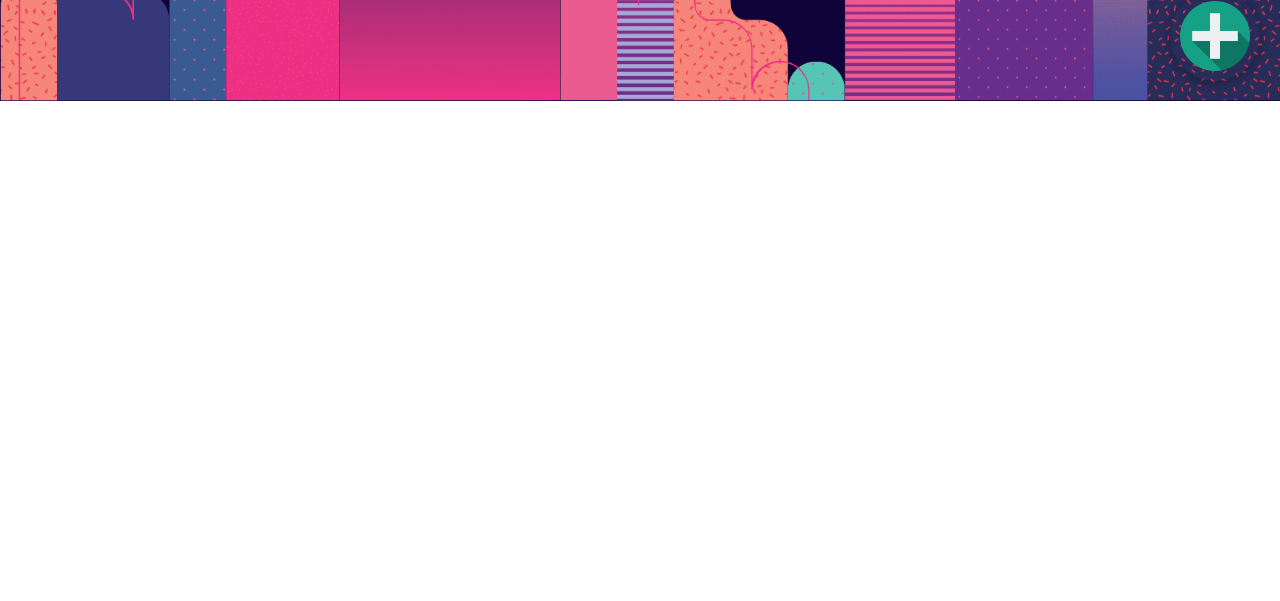
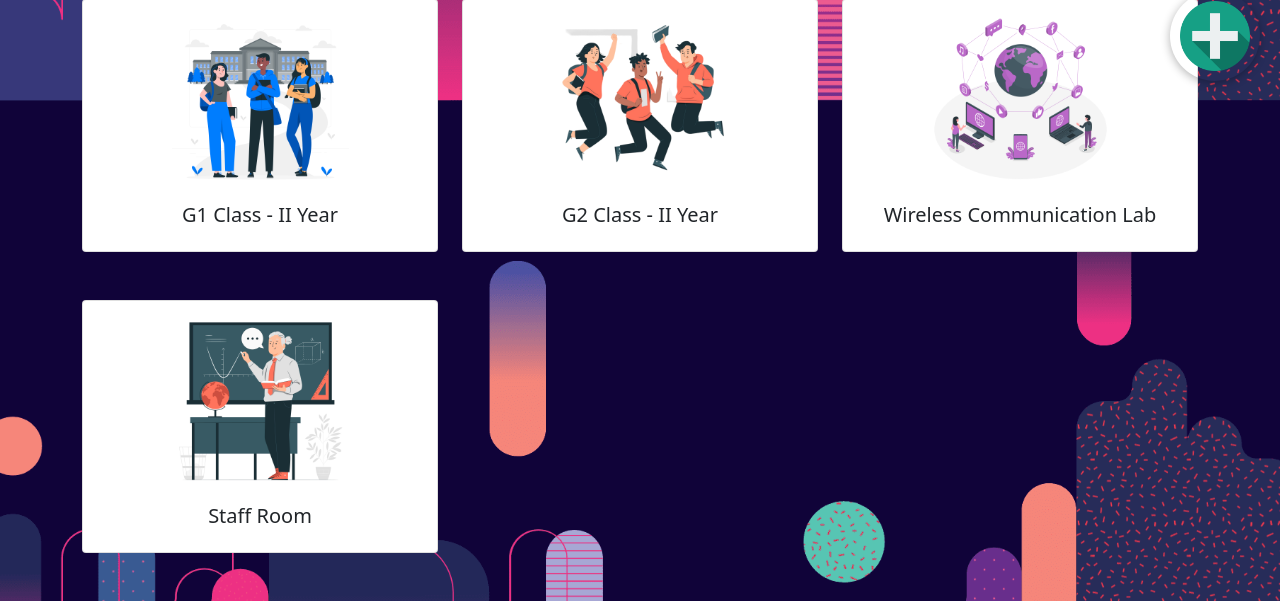
Before and after one commit to itsrahulg/Asset-management-and-tracking-system-, a Django app: page /dashboard in a window 1280 px wide. Shown: the part 699-1300 px from the top of the page. Before the commit the page ends 800 px from the top, so only its background shows below. Run offline with Django 5.2, Linux system fonts and the light colour scheme; a user stored in the database is signed in; grey boxes are pictures that could not be loaded.

Commit message:
added more locations to the admin dashboard

```diff
--- a/Project/AMTSapp/templates/AMTSapp/administrator_dashboard.html
+++ b/Project/AMTSapp/templates/AMTSapp/administrator_dashboard.html
@@ -103,9 +103,9 @@
             <div class="col-md-4 mb-5 card-container">
                 <a href="{% url 'assets_by_location' 'g1_class' %}" class="card-link">
                     <div class="card">
-                        <img src="{% static 'images/admin-card-images/g1-class.jpg' %}" class="card-img-top" alt="G1 Class">
+                        <img src="{% static 'images/admin-card-images/g1-firstyear.png' %}" class="card-img-top" alt="G1 Class">
                         <div class="card-body">
-                            <h5 class="card-title">G1 Class</h5>
+                            <h5 class="card-title">G1 Class - I Year</h5>
                         </div>
                     </div>
                 </a>
@@ -115,12 +115,55 @@
                     <div class="card">
                         <img src="{% static 'images/admin-card-images/g2-class.png' %}" class="card-img-top" alt="G2 Class">
                         <div class="card-body">
-                            <h5 class="card-title">G2 Class</h5>
+                            <h5 class="card-title">G2 Class - I Year</h5>
                         </div>
                     </div>
                 </a>
             </div>
 
+
+            <div class="col-md-4 mb-5 card-container">
+                <a href="{% url 'assets_by_location' 'g1_class' %}" class="card-link">
+                    <div class="card">
+                        <img src="{% static 'images/admin-card-images/g1-class.jpg' %}" class="card-img-top" alt="G1 Class">
+                        <div class="card-body">
+                            <h5 class="card-title">G1 Class - II Year</h5>
+                        </div>
+                    </div>
+                </a>
+            </div>
+            <div class="col-md-4 mb-5 card-container">
+                <a href="{% url 'assets_by_location' 'g2_class' %}" class="card-link">
+                    <div class="card">
+                        <img src="{% static 'images/admin-card-images/g2-secondyear.png' %}" class="card-img-top" alt="G2 Class">
+                        <div class="card-body">
+                            <h5 class="card-title">G2 Class - II Year</h5>
+                        </div>
+                    </div>
+                </a>
+            </div>
+
+
+            <div class="col-md-4 mb-5 card-container">
+                <a href="{% url 'assets_by_location' 'g1_class' %}" class="card-link">
+                    <div class="card">
+                        <img src="{% static 'images/admin-card-images/wireless-lab.png' %}" class="card-img-top" alt="G1 Class">
+                        <div class="card-body">
+                            <h5 class="card-title">Wireless Communication Lab</h5>
+                        </div>
+                    </div>
+                </a>
+            </div>
+            <div class="col-md-4 mb-5 card-container">
+                <a href="{% url 'assets_by_location' 'g2_class' %}" class="card-link">
+                    <div class="card">
+                        <img src="{% static 'images/admin-card-images/staff-room.jpg' %}" class="card-img-top" alt="G2 Class">
+                        <div class="card-body">
+                            <h5 class="card-title">Staff Room</h5>
+                        </div>
+                    </div>
+                </a>
+            </div>
 
         </div>
     </div>
```
Also changed, not shown: Project/static/images/admin-card-images/g1-firstyear.png (added), Project/static/images/admin-card-images/g2-secondyear.png (added), Project/static/images/admin-card-images/wireless-lab.png (added).
